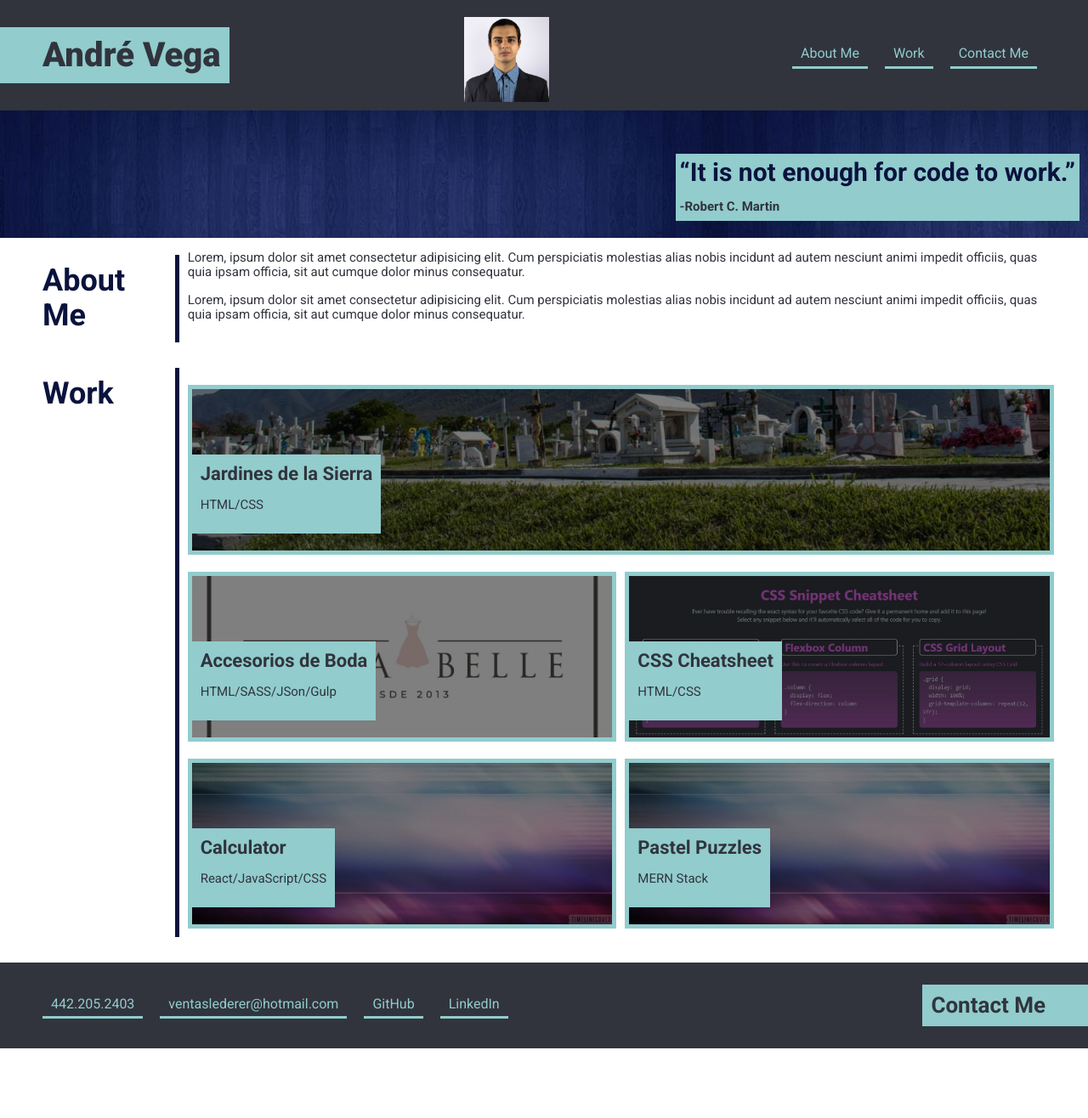
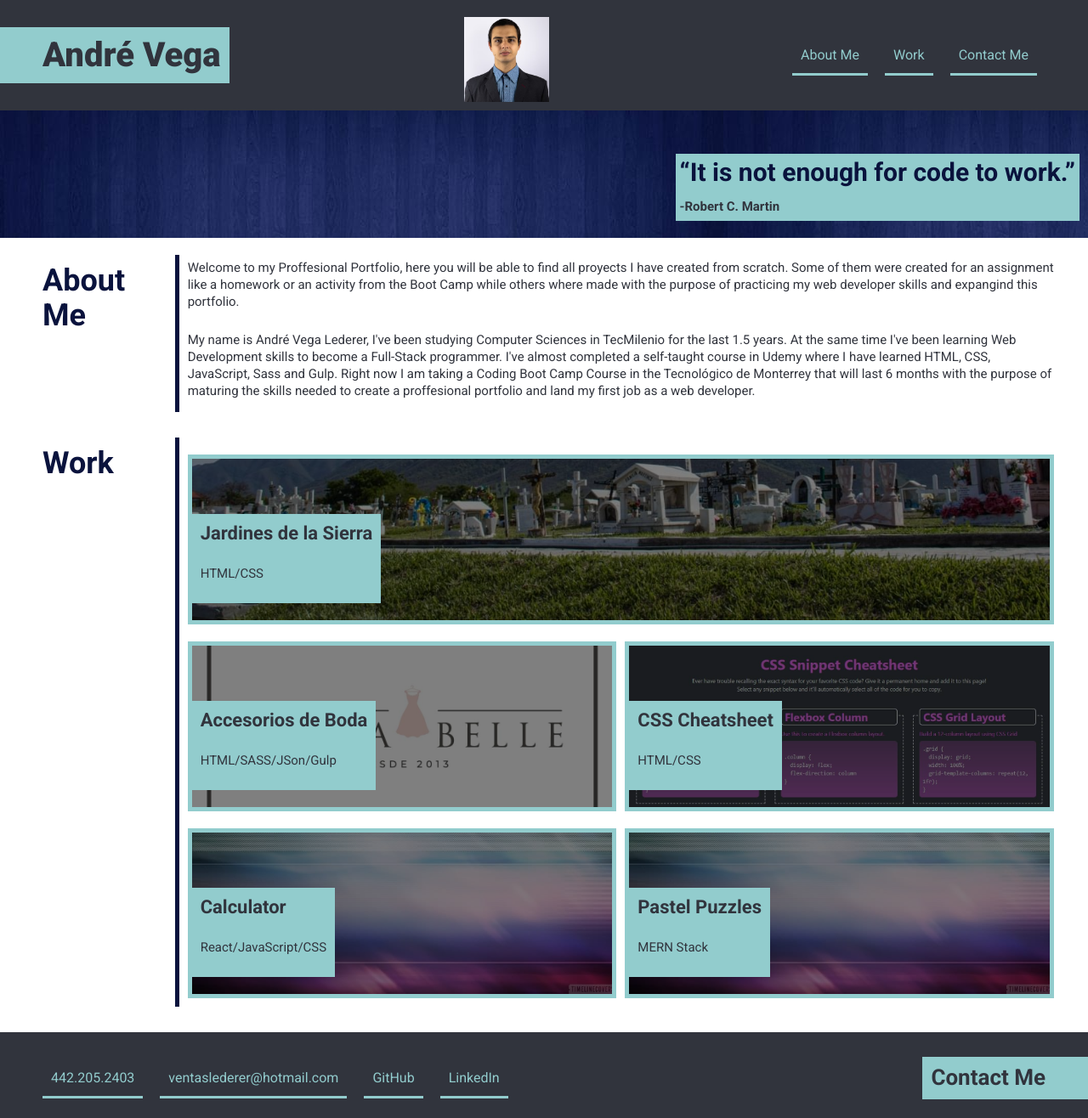
Before and after one commit to AndreV96/Professional_Portfolio, a website: page index.html in a window 1280 px wide. Shown: the whole page at 85% size. Before the commit the page ends 1234 px from the top, so only its background shows below. Drawn offline with Linux system fonts and the light colour scheme.

Commit message:
Change transition hover effect for navigation elements. Added about me description.

```diff
--- a/index.html
+++ b/index.html
@@ -37,8 +37,8 @@
                 <h2>About Me</h2>
             </div>
             <div class="about-me__div--text">
-                <p>Lorem, ipsum dolor sit amet consectetur adipisicing elit. Cum perspiciatis molestias alias nobis incidunt ad autem nesciunt animi impedit officiis, quas quia ipsam officia, sit aut cumque dolor minus consequatur.</p>
-                <p>Lorem, ipsum dolor sit amet consectetur adipisicing elit. Cum perspiciatis molestias alias nobis incidunt ad autem nesciunt animi impedit officiis, quas quia ipsam officia, sit aut cumque dolor minus consequatur.</p>
+                <p>Welcome to my Proffesional Portfolio, here you will be able to find all proyects I have created from scratch. Some of them were created for an assignment like a homework or an activity from the Boot Camp while others where made with the purpose of practicing my web developer skills and expangind this portfolio. </p>
+                <p>My name is André Vega Lederer, I've been studying Computer Sciences in TecMilenio for the last 1.5 years. At the same time I've been learning Web Development skills to become a Full-Stack programmer. I've almost completed a self-taught course in Udemy where I have learned HTML, CSS, JavaScript, Sass and Gulp. Right now I am taking a Coding Boot Camp Course in the Tecnológico de Monterrey that will last 6 months with the purpose of maturing the skills needed to create a proffesional portfolio and land my first job as a web developer.</p>
             </div>
         </section>
 
--- a/src/scss/layout/_footer.scss
+++ b/src/scss/layout/_footer.scss
@@ -23,17 +23,31 @@
             padding: 2rem 0 ;
         }
         a {
+            position: relative;
             color: $secondColor;
             padding: 5px 1rem;
-            margin: 5px 0;
-            border-bottom: 3px solid $secondColor;
+            margin: 1rem 0;
         }
+
         a:hover {
             color: $fourthColor;
             background-color: $secondColor;
-            border-bottom: 3px solid $fourthColor;
             transition: all 0.5s ease-in-out;
             box-shadow: inset 0px 0px 8px rgba(146,204,205,255), 0 0 15px rgba(146,204,205,255);
+        }
+        a::before {
+            content: '';
+            position: absolute;
+            height: 3px;
+            width: 100%;
+            background-color: $secondColor;
+            bottom: -1rem;
+            left: 0;
+
+        }
+        a:hover::before {
+            width: 0%;
+            transition: all 0.5s ease-in-out;
         }
     }
 
--- a/src/scss/layout/_header.scss
+++ b/src/scss/layout/_header.scss
@@ -20,10 +20,24 @@
         align-items: center;
         padding: 2rem 0 ;
         a {
+            position: relative;
             color: $secondColor;
             padding: 5px 1rem;
-            margin: 5px 0;
-            border-bottom: 3px solid $secondColor;
+            margin: 1rem 0;
+        }
+        a::before {
+            content: '';
+            position: absolute;
+            height: 3px;
+            width: 100%;
+            background-color: $secondColor;
+            bottom: -1rem;
+            left: 0;
+
+        }
+        a:hover::before {
+            width: 0%;
+            transition: all 0.5s ease-in-out;
         }
     }
     h1 {
@@ -35,13 +49,11 @@
     a:hover {
         color: $fourthColor;
         background-color: $secondColor;
-        border-bottom: 3px solid $fourthColor;
         transition: all 0.5s ease-in-out;
         box-shadow: inset 0px 0px 8px rgba(146,204,205,255), 0 0 15px rgba(146,204,205,255);
     }
     .header__div--background-image {
         background-image: url(../../build/img/cover6.jpg);
-        // background-repeat: no-repeat;
         height: 15rem;
         display: flex;
         justify-content: center;
--- a/src/scss/layout/_library.scss
+++ b/src/scss/layout/_library.scss
@@ -13,6 +13,8 @@
     }
     p {
         font-size: 15px;
+        line-height: 2rem;
+        padding-top: 1rem;
     }
     .work__div--webpages-library{
         margin-top: 2rem;
```
Also changed, not shown: build/css/app.css.
